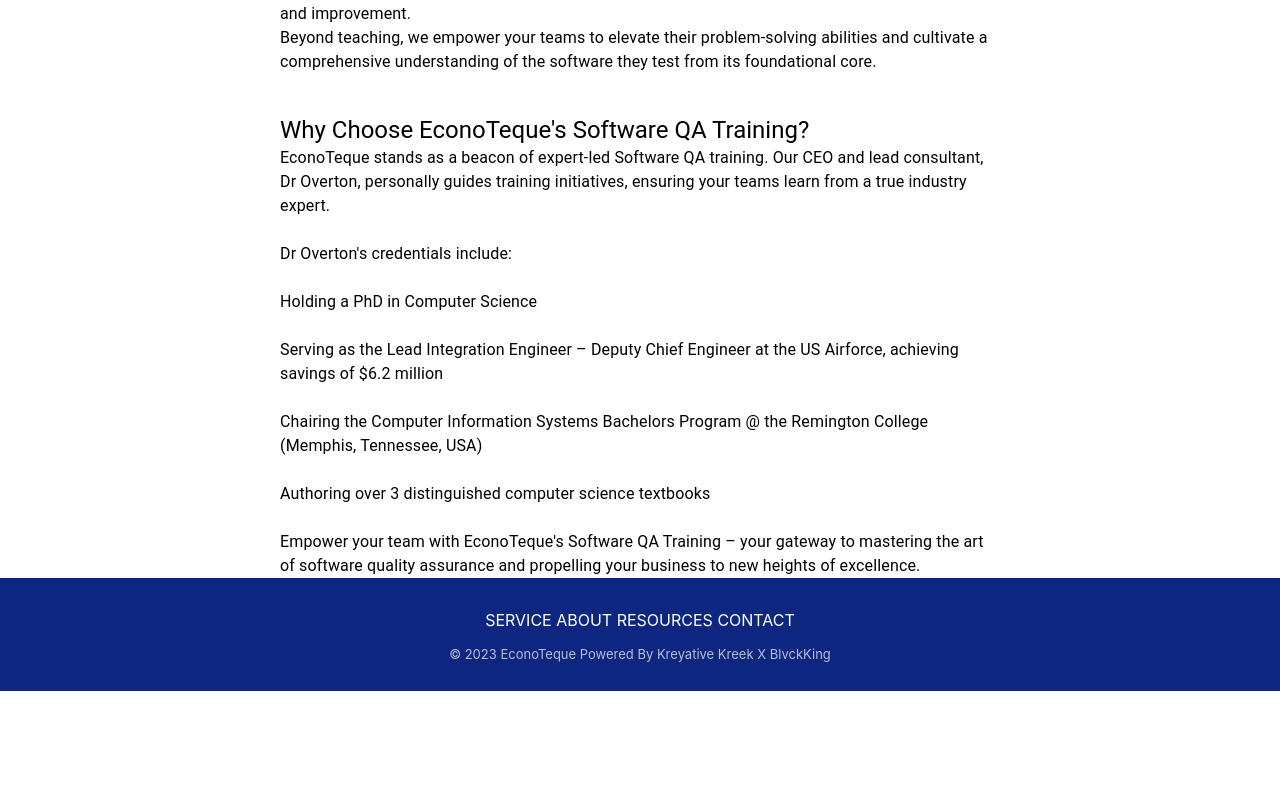
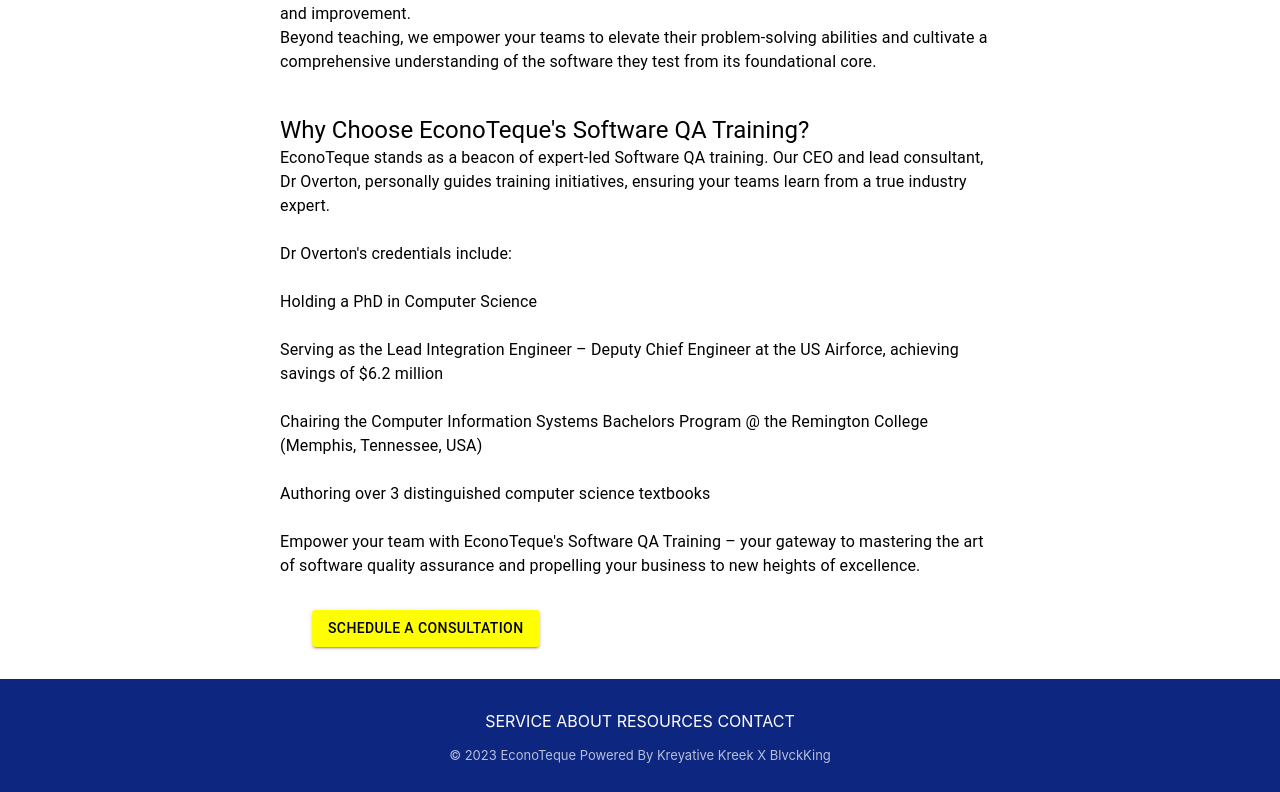
Before and after one commit to kgauzampe/econo, a React (Create React App) app: page /Service1 in a window 1280 px wide. Shown: the part 1634-2426 px from the top of the page. Before the commit the page ends 2325 px from the top, so only its background shows below. Built offline with nearby package versions, Linux system fonts and the light colour scheme.

Commit message:
overlay attempted

```diff
--- a/src/Components/Card1/card1.css
+++ b/src/Components/Card1/card1.css
@@ -24,6 +24,9 @@
 .card-image {
   width: 100%;
   height: auto;
+  background-color: rgba(0, 0, 0, 0.5);
+  opacity: 100;
+  transition: opacity 0.3s ease;
 }
 
 .card-title {
--- a/src/Components/Service1/Service1.css
+++ b/src/Components/Service1/Service1.css
@@ -26,3 +26,8 @@
   .custom-bullet {
     list-style-type: disc;
   }
+  .servBtn{
+    padding: 2em;
+    display: block;
+    margin: 0 auto;
+  }
--- a/src/Components/Service1/Service1.js
+++ b/src/Components/Service1/Service1.js
@@ -110,6 +110,11 @@
                                 Empower your team with EconoTeque's Software QA Training – your gateway to mastering the art of software quality assurance and propelling your business to new heights of excellence.
                             </Typography>
                         </div>
+                        <div className=" servBtn">
+                        <Button variant="contained" size="medium" className="serv1Btn">
+                            schedule a consultation
+                        </Button>
+                        </div>
                     </div>
                 </div>
             </Container>
--- a/src/Components/Service2/Service2.js
+++ b/src/Components/Service2/Service2.js
@@ -71,6 +71,11 @@
                                 turning potential challenges into opportunities for skill enhancement and success.
                             </Typography>
                         </div>
+                        <div className=" servBtn">
+                            <Button variant="contained" size="medium" className="serv1Btn">
+                                schedule a consultation
+                            </Button>
+                        </div>
                     </div>
 
                 </div>
--- a/src/Components/Service3/Service3.js
+++ b/src/Components/Service3/Service3.js
@@ -109,6 +109,11 @@
                                 sustainable growth and success.
                             </Typography>
                         </div>
+                        <div className=" servBtn">
+                            <Button variant="contained" size="medium" className="serv1Btn">
+                                schedule a consultation
+                            </Button>
+                        </div>
                     </div>
                 </div>
             </Container>
--- a/src/Components/Service4/Service4.js
+++ b/src/Components/Service4/Service4.js
@@ -105,6 +105,11 @@
                                 enhanced software quality and success.
                             </Typography>
                         </div>
+                        <div className=" servBtn">
+                            <Button variant="contained" size="medium" className="serv1Btn">
+                                schedule a consultation
+                            </Button>
+                        </div>
                     </div>
                 </div>
             </Container>
```
